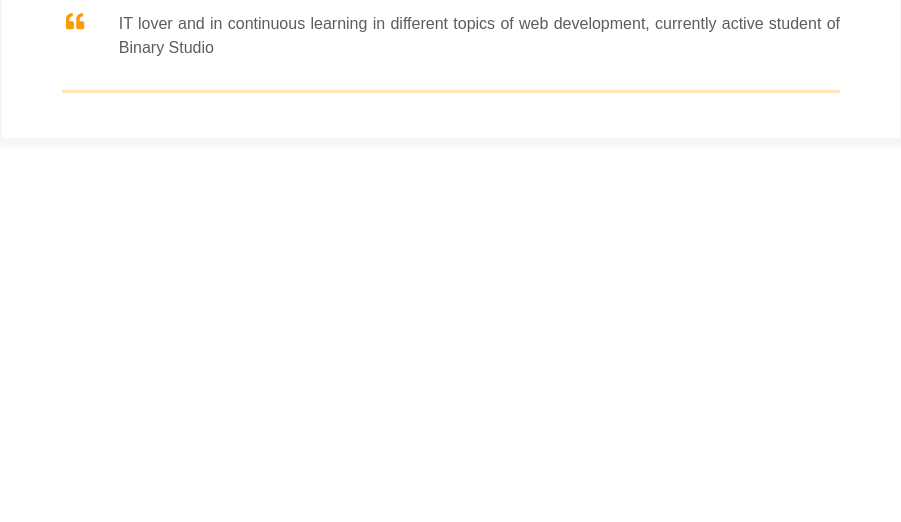
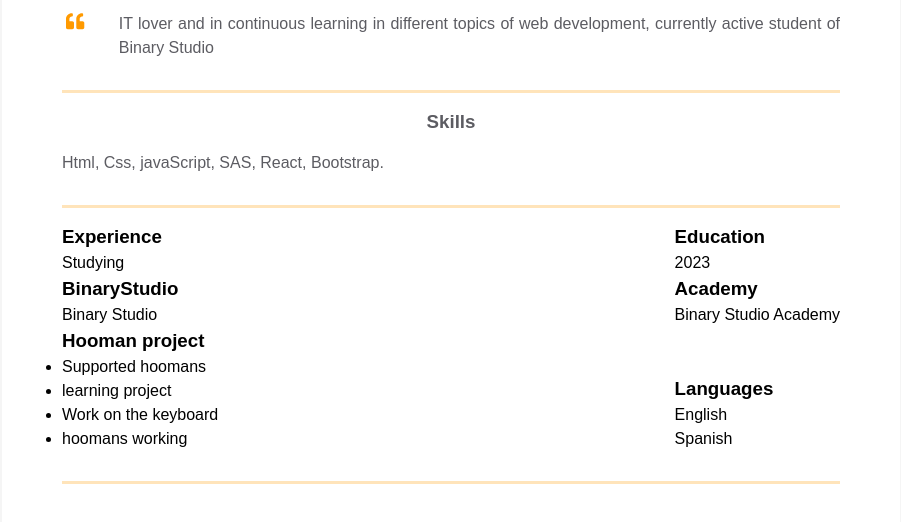
Before and after one commit to lybauber/homepage, a plain HTML site: page index.html in a window 1280 px wide. Shown: the part 338-860 px from the top of the page, without its empty margins (189-1090 px from the left). Before the commit the page ends 800 px from the top, so only its background shows below. Drawn offline with Linux system fonts and the light colour scheme.

Commit message:
added skils expirence education languages

```diff
--- a/index.html
+++ b/index.html
@@ -92,6 +92,60 @@
                   </div>
                 </div>
               </div>
+              <div class="container">
+                <div class="resume__block">
+                  <div class="skills">
+                    <h3 class="skills__header">Skills</h3>
+                    <p class="skills__text">Html, Css, javaScript, SAS, React, Bootstrap.</p>
+                  </div>
+                </div>
+              </div>
+              <div class="container">
+                <div class="resume__block">
+                  <div class="main-info fh">
+                    <div class="experiences">
+                        <h3 class="experiences__header">Experience</h3>
+                            <div class="experiences__company">
+                            <div class="experiences__company-header">
+                                <span class="experiences__company-header-durability">Studying</span>
+                                <h3 class="experiences__company-header-name">BinaryStudio</h3>
+                            </div>
+
+                            <div class="experiences__company-project">
+                                <span class="experiences__company-project-role"> Binary Studio</span>
+                                <h3 class="experiences__company-project-name">Hooman project</h3>
+                                <ul class="experiences__company-project-responsibilities">
+                                <li>Supported hoomans</li>
+                                <li>learning project</li>
+                                <li>Work on the keyboard</li>
+                                <li>hoomans working</li>
+                                </ul>
+                            </div>
+                            </div>
+                    </div>
+
+                    <div class="additional-info fv">
+
+                            <div class="additional-info__education">
+                              <h3 class="additional-info__education-header">Education</h3>
+                              <div class="additional-info__education-university">
+                                <span class="additional-info__education-university-durability"> 2023 </span>
+                                <h3 class="additional-info__education-university-speciality">Academy</h3>
+                                <p class="additional-info__education-university-name">Binary Studio Academy</p>
+                              </div>
+                            </div>
+
+                            <div class="additional-info__languages">
+                              <h3 class="additional-info__languages-header">Languages</h3>
+                              <p class="additional-info__languages-item">English</p>
+                              <p class="additional-info__languages-item">Spanish</p>
+
+                            </div>
+                          </div>
+
+                  </div>
+                </div>
+              </div>
           </div>
         </div>
 
```
